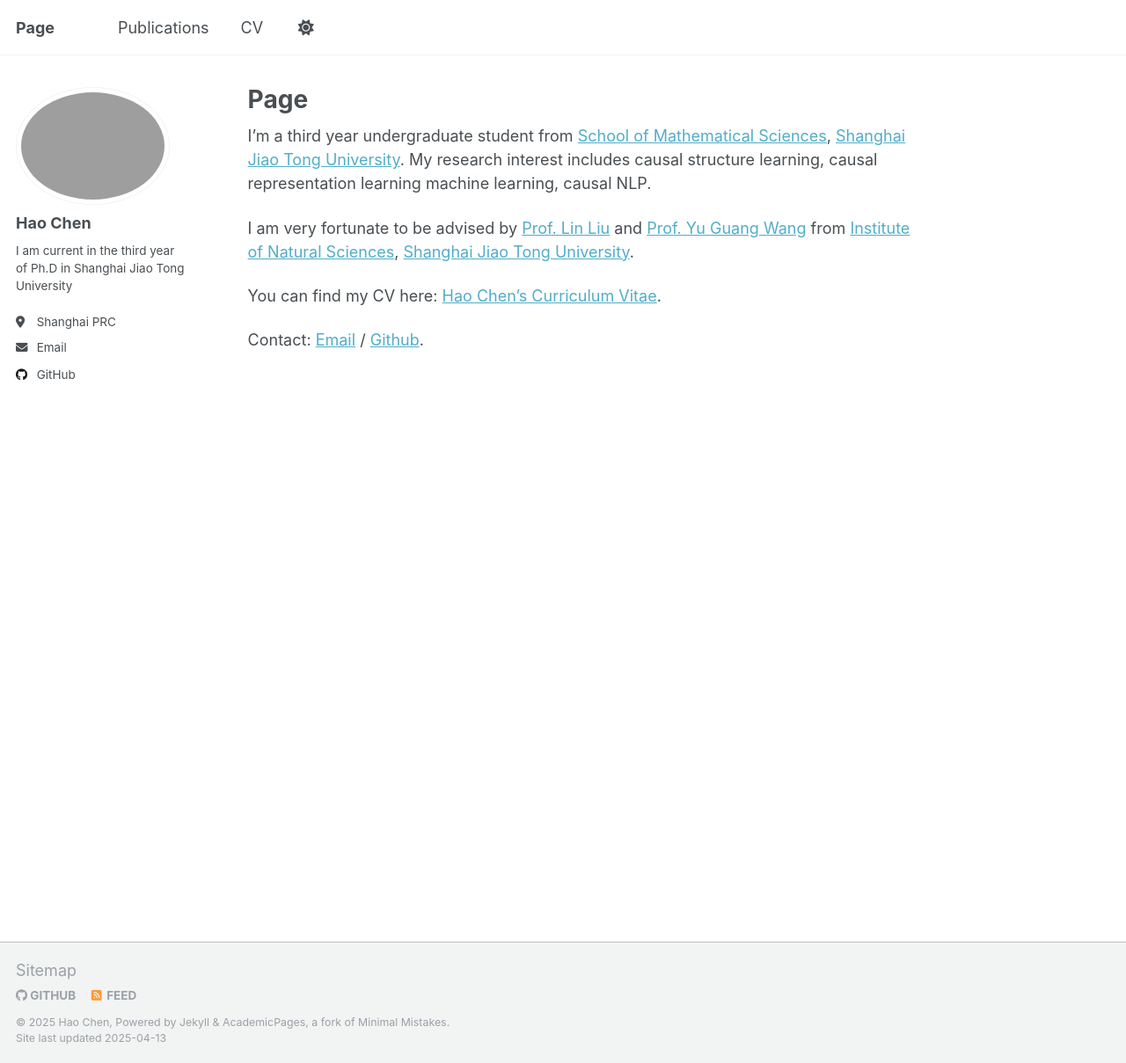
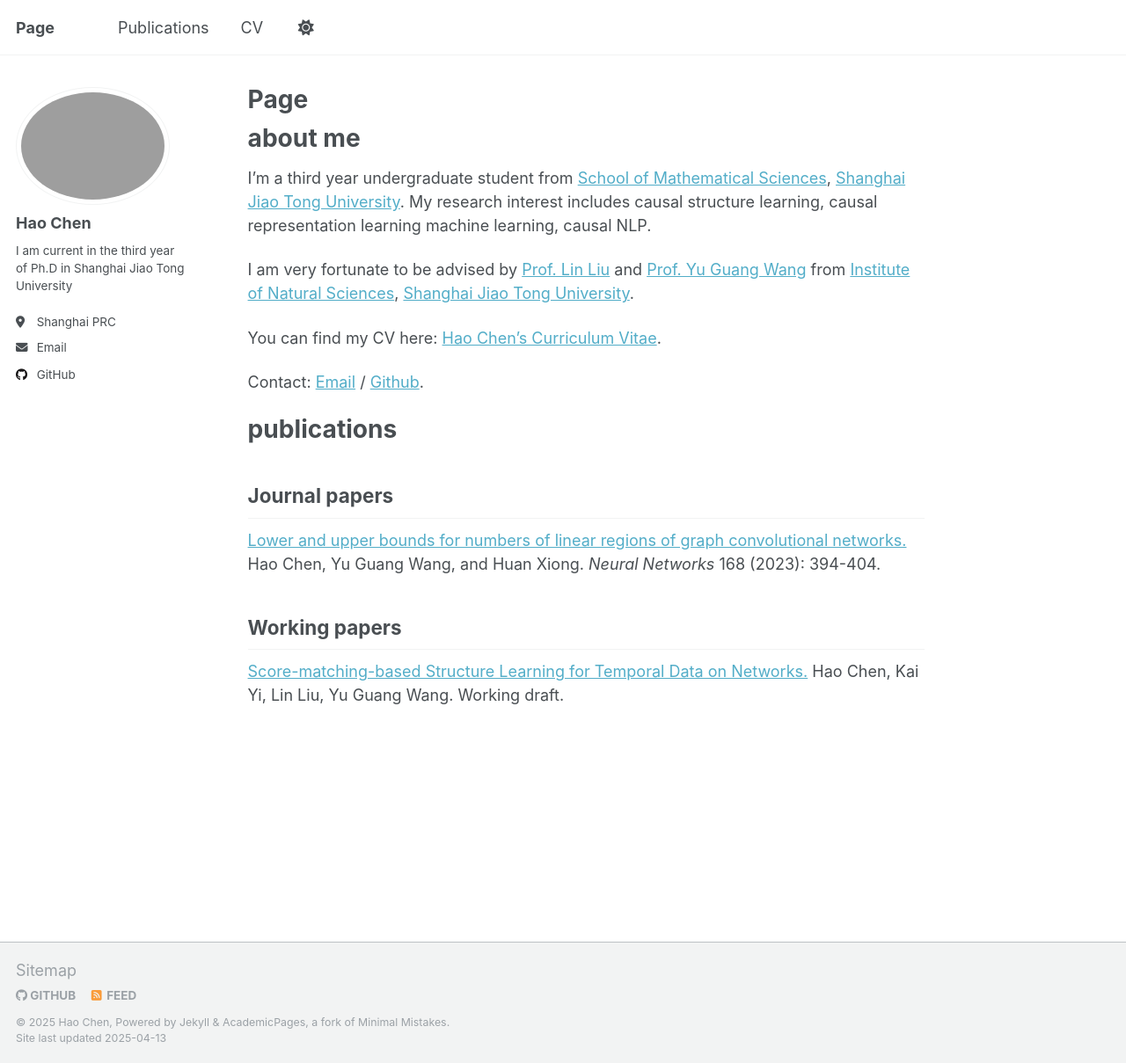
Before and after one commit to utulie/new, a Jekyll site: the page built from _pages/about.md, in a window 1280 px wide and 1209 px high. Shown: the whole window at 88% size. Built offline with Jekyll 4.4.1, drawn with Linux system fonts in a browser that asks for light colours.

Commit message:
Update about.md

```diff
--- a/_pages/about.md
+++ b/_pages/about.md
@@ -6,7 +6,7 @@ redirect_from:
   - /about/
   - /about.html
 ---
-
+# about me
 I'm a third year undergraduate student from [School of Mathematical Sciences](https://math.sjtu.edu.cn/), [Shanghai Jiao Tong University](https://www.sjtu.edu.cn/). My research interest includes causal structure learning, causal representation learning machine learning, causal NLP.
 
 I am very fortunate to be advised by [Prof. Lin Liu](https://linliu-stats.github.io/) and [Prof. Yu Guang Wang](https://yuguangwang.github.io/) from [Institute of Natural Sciences](https://ins.sjtu.edu.cn/), [Shanghai Jiao Tong University](https://www.sjtu.edu.cn/).
@@ -14,3 +14,8 @@ I am very fortunate to be advised by [Prof. Lin Liu](https://linliu-stats.github
 You can find my CV here: [Hao Chen's Curriculum Vitae](../assets/my_cv.pdf).
 
 Contact: [Email](mailto:chen_hao1@sjtu.edu.cn) / [Github](https://github.com/utulie).
+# publications
+## Journal papers
+[Lower and upper bounds for numbers of linear regions of graph convolutional networks.](https://www.sciencedirect.com/science/article/pii/S0893608023005191) Hao Chen, Yu Guang Wang, and Huan Xiong. *Neural Networks* 168 (2023): 394-404.
+## Working papers
+[Score-matching-based Structure Learning for Temporal Data on Networks.](https://arxiv.org/abs/2412.07469) Hao Chen, Kai Yi, Lin Liu, Yu Guang Wang. Working draft.
```
